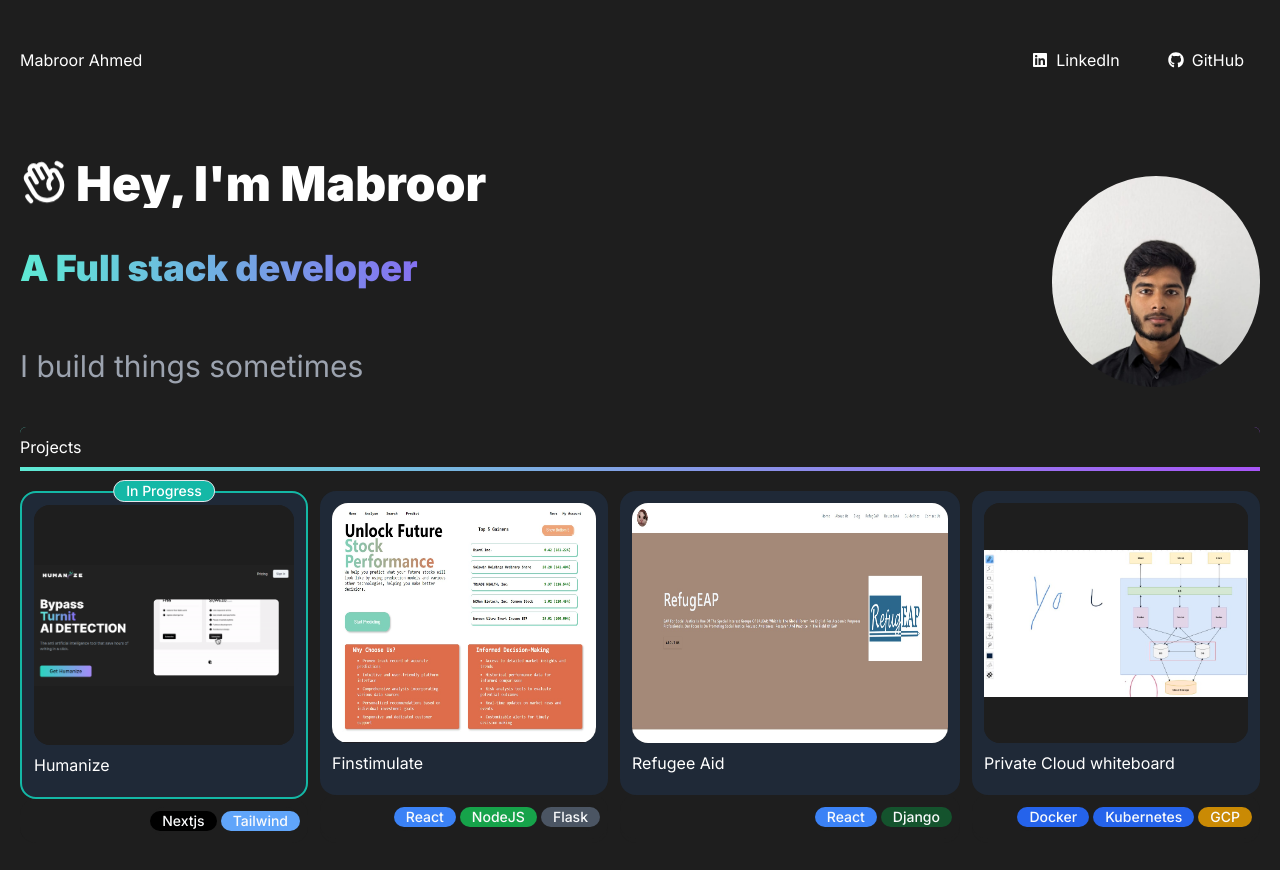
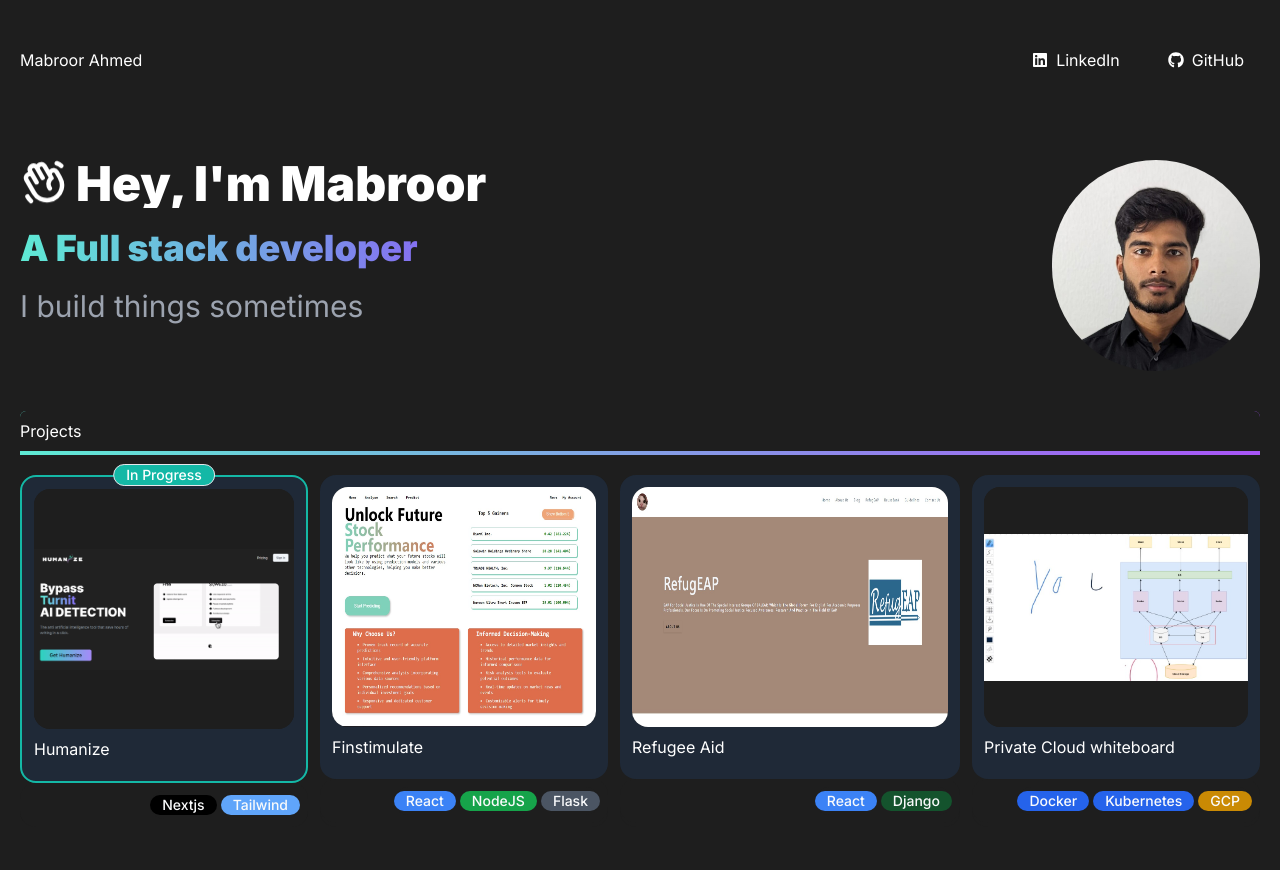
Before and after one commit to MabroorA/portfolio-nextjs-, a Next.js app: page / in a window 1280 px wide. Shown: the top 870 px of the page. Built offline with nearby package versions, Linux system fonts and the light colour scheme.

Commit message:
spacing adjusted for main writing

```diff
--- a/app/page.tsx
+++ b/app/page.tsx
@@ -1,7 +1,7 @@
 
 
 import Image from "next/image";
-import pfpPic from "../public/cropped_pfp.jpeg"
+import pfpPic from "../public/cropped_pfp (1).jpeg"
 import ProjectsSection from "@/components/projectsSection";
 import { PiHandWavingBold } from "react-icons/pi";
 
@@ -24,17 +24,17 @@ export default function Home() {
                 </div>
             </div>
             <div>
-                <div className=" text-3xl lg:text-4xl font-black  py-2 lg:py-10 text-transparent bg-clip-text bg-gradient-to-r from-teal-300 to-violet-500 ">
+                <div className=" text-3xl md:text-4xl font-black  py-2 md:py-5 text-transparent bg-clip-text bg-gradient-to-r from-teal-300 to-violet-500 ">
                 A Full stack developer
                 </div>
             </div>
-            <div className=" text-2xl lg:text-3xl text-gray-400 mt-0 lg:mt-5">
+            <div className=" text-2xl md:text-3xl text-gray-400 mt-0  ">
               I build things sometimes
             </div>
         </div>
 
         <Image
-        className="rounded-full w-28 lg:w-52 lg:mx-0  mt-4"
+        className=" rounded-full w-24 mt-5 lg:mt-0 md:w-52 lg:mx-0   "
         src={pfpPic}
         alt="pfp picture"
 
```
Also changed, not shown: public/cropped_pfp (1).jpeg (added).
